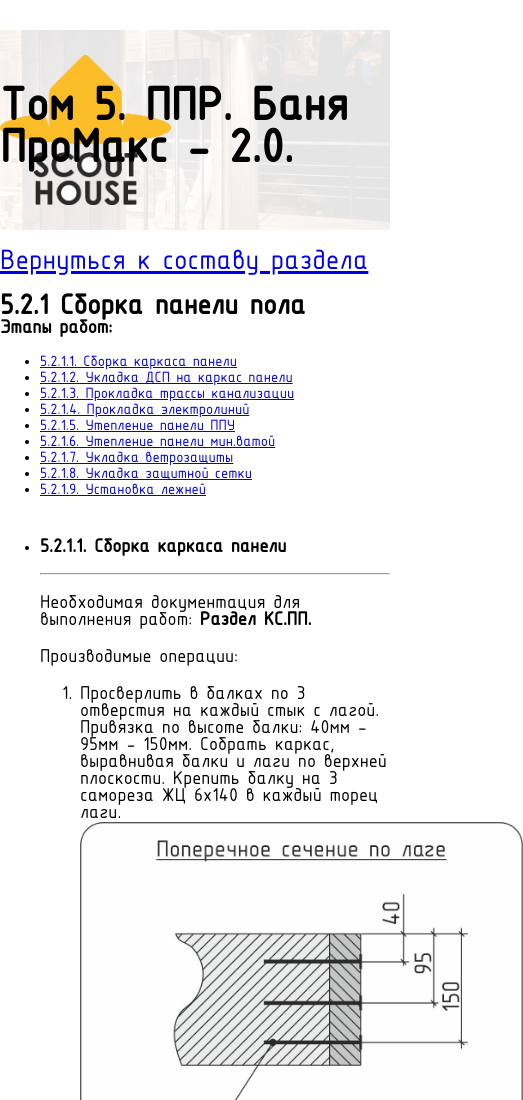
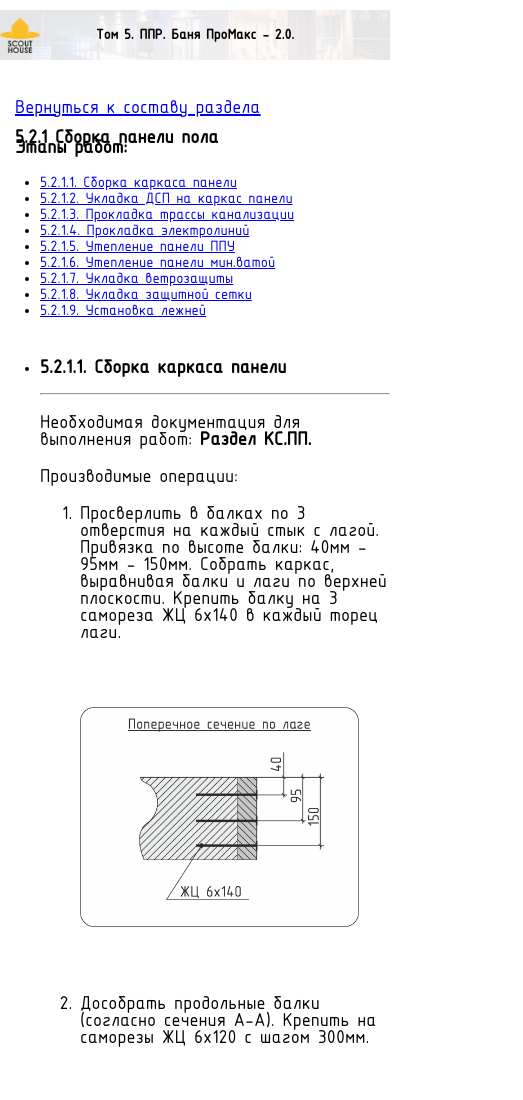
Before and after one commit to SuPeskov/The-Project-of-Work-Production, a plain HTML site: page 5.2/5.2.1.html in a window 390 px wide. Shown: the top 1100 px of the page, 523 px wide, since content can reach past the window. Drawn offline with Linux system fonts and the light colour scheme.

Commit message:
added screen width adjustment

```diff
--- a/5.2/5.2.1.html
+++ b/5.2/5.2.1.html
@@ -20,7 +20,7 @@
             <h1 class="mainTitle"> 5.2.1 Сборка панели пола </h1>
             <br>
             <nav>
-                <h2 id="backTable">Этапы работ:</h2>
+                <h2 class="backNavTitle" id="backTable">Этапы работ:</h2>
                 <ul>
                     <li><a href="#5.2.1.1">5.2.1.1. Сборка каркаса панели</a></li>
                     <li><a href="#5.2.1.2">5.2.1.2. Укладка ДСП на каркас панели</a></li>
@@ -43,9 +43,9 @@
                         <li class="mainText">Просверлить в балках по 3 отверстия на каждый стык с лагой.
                             Привязка по высоте балки: 40мм - 95мм - 150мм. Собрать каркас, выравнивая балки и лаги по верхней плоскости.
                             Крепить балку на 3 самореза ЖЦ 6х140 в каждый торец лаги. </li>
-                            <img height="350px" src="../Image/5.2.1.1_1.jpg" alt="">
+                            <img class="sketches" src="../Image/5.2.1.1_1.jpg" alt="">
                         <li class="mainText">Дособрать продольные балки (согласно сечения А-А). Крепить на саморезы ЖЦ 6х120 с шагом 300мм.  </li>
-                        <img height="350px" src="../Image/5.2.1.1_2.jpg" alt="">
+                        <img class="sketches" src="../Image/5.2.1.1_2.jpg" alt="">
                         <li class="mainText">Установить торцевые лаги. Торцевые сдвоенные лаги дополнительно склеить ПВА-М и стянуть саморезами ЖЦ 6х80 в шахматном поорядке с шагом 300мм.</span></li>
                     </ol>
                     <hr>
@@ -102,10 +102,10 @@
                             <span class="importantText">Отверстия под саморезы зенковать. Шляпка не должна выступать за пределы ДСП.</span>
                             Продольный стык только проклеивать. ВАЖНО! Крепление листов производить от одного края листа
                             к противоположному, чтобы лист равномерно разглаживался по длине и не давал коробления-прогиба по центру.</li>
-                            <img width="30%" src="../Image/5.2.1.2_1.jpg" alt="">
-                            <img width="30%" src="../Image/5.2.1.2_2.jpg" alt="">
+                            <img width="45%" src="../Image/5.2.1.2_1.jpg" alt="">
+                            <img width="45%" src="../Image/5.2.1.2_2.jpg" alt="">
                         <li class="mainText">Каждый начальный лист подрезать таким образом, чтобы поперечный стык приходился на лагу.  </li>
-                        <img width="30%" src="../Image/5.2.1.2_3.jpg" alt="">
+                        <img width="45%" src="../Image/5.2.1.2_3.jpg" alt="">
                     </ol>
                     <hr>
                     <p>Контрольные параметры:</p>
--- a/styles.css
+++ b/styles.css
@@ -39,6 +39,7 @@ h2 {
 .mainTitle {
 	position: relative;
 	top: 50px;
+	margin-left: 15px;
 	font-size: 30px;
 }
 .top {
@@ -88,6 +89,9 @@ li.mainText::marker {
 	position: relative;
 	top: 25px;
 }
+.sketches {
+	height: 350px;
+}
 .subsectionTitle {
 	position: relative;
 	top: 25px;
@@ -108,6 +112,9 @@ li.mainText::marker {
 	display: flex;
     justify-content: center;
 }
+.backNavTitle {
+	margin-left: 15px;
+}
 .backTable {
 	font-size: 20px;
 }
@@ -116,3 +123,46 @@ li.mainText::marker {
 	bottom: 50px;
 	right: 50px;
 }
+@media (max-width: 768px) {
+	.top {
+		height: 70px;
+		top: 30px;
+	}
+	.logo {
+		height: 50px;
+	}
+	.logoBaner {
+		width: 100%;
+		height: 100%;
+	}
+	.headerTitle {
+		font-size: 25px;
+	}
+	.sketches {
+		width: 90%;
+		object-fit: contain;
+	}
+}
+@media (max-width: 480px) {
+	.top {
+		height: 50px;
+		top: 10px;
+		margin-left: auto;
+		margin-right: auto;
+		display: flex;
+		justify-content: center;
+		align-items: center;
+	}
+	.logo {
+		height: 35px;
+	}
+	.headerTitle {
+		font-size: 15px;
+	}
+	.mainTitle {
+		font-size: 20px;
+	}
+	h1 {
+		font-size: 20px;
+	}
+}
```
Also changed, not shown: index.html (+1 -0 lines).
